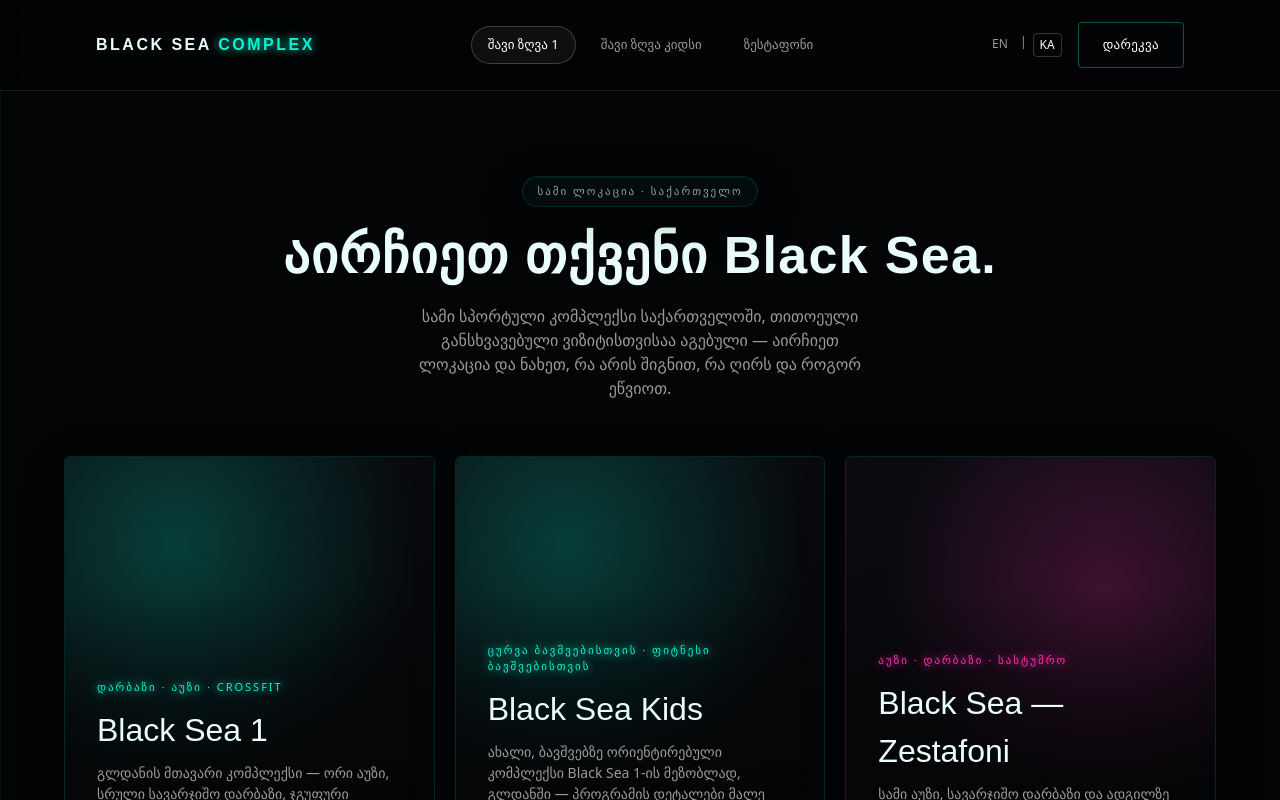
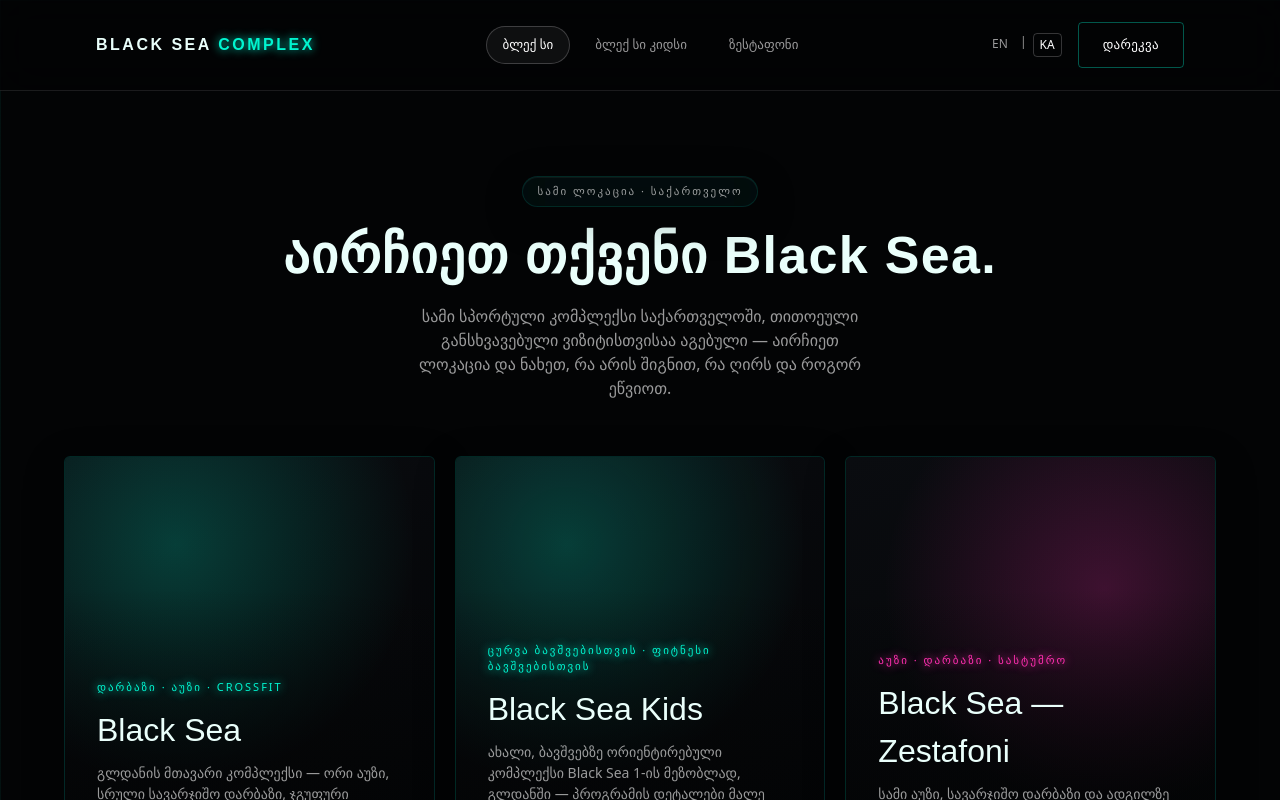
Before and after one commit to BubaVerseX/blacksea2, a Next.js app: page / in a window 1280 px wide. Shown: the top 800 px of the page. Built offline with nearby package versions, Linux system fonts and the light colour scheme.

Commit message:
Fix Georgian wording: brand name, unlimited/pool terms

```diff
--- a/src/app/content.ts
+++ b/src/app/content.ts
@@ -108,8 +108,8 @@
 export const locations: Record<LocationId, LocationContent> = {
   blacksea1: {
     id: "blacksea1",
-    brandName: "Black Sea 1",
-    shortName: { en: "Black Sea 1", ka: "შავი ზღვა 1" },
+    brandName: "Black Sea",
+    shortName: { en: "Black Sea", ka: "ბლექ სი" },
     accent: "gold",
     facebook: "https://www.facebook.com/bscomplex.ge",
     gateTag: { en: "Gym · Pool · CrossFit", ka: "დარბაზი · აუზი · CrossFit" },
@@ -157,7 +157,7 @@
   blackseakids: {
     id: "blackseakids",
     brandName: "Black Sea Kids",
-    shortName: { en: "Black Sea Kids", ka: "შავი ზღვა კიდსი" },
+    shortName: { en: "Black Sea Kids", ka: "ბლექ სი კიდსი" },
     accent: "gold",
     gateTag: { en: "Kids Swim · Kids Fitness", ka: "ცურვა ბავშვებისთვის · ფიტნესი ბავშვებისთვის" },
     gateBlurb: {
@@ -234,8 +234,8 @@
         rows: [
           { tier: { en: "1 visit", ka: "1 ვიზიტი" }, price: "20 ₾" },
           { tier: { en: "12 visits", ka: "12 ვიზიტი" }, price: "100 ₾" },
-          { tier: { en: "Unlimited until 15:00", ka: "უსასრულო 15:00 საათამდე" }, price: "120 ₾" },
-          { tier: { en: "Unlimited", ka: "უსასრულო" }, price: "140 ₾" },
+          { tier: { en: "Unlimited until 15:00", ka: "ულიმიტო 15:00 საათამდე" }, price: "120 ₾" },
+          { tier: { en: "Unlimited", ka: "ულიმიტო" }, price: "140 ₾" },
         ],
       },
       {
@@ -243,8 +243,8 @@
         rows: [
           { tier: { en: "1 visit", ka: "1 ვიზიტი" }, price: "20 ₾" },
           { tier: { en: "12 visits", ka: "12 ვიზიტი" }, price: "70 ₾" },
-          { tier: { en: "Unlimited until 15:00", ka: "უსასრულო 15:00 საათამდე" }, price: "70 ₾" },
-          { tier: { en: "Unlimited", ka: "უსასრულო" }, price: "90 ₾" },
+          { tier: { en: "Unlimited until 15:00", ka: "ულიმიტო 15:00 საათამდე" }, price: "70 ₾" },
+          { tier: { en: "Unlimited", ka: "ულიმიტო" }, price: "90 ₾" },
         ],
       },
       {
@@ -252,23 +252,23 @@
         rows: [
           { tier: { en: "1 visit", ka: "1 ვიზიტი" }, price: "25 ₾" },
           { tier: { en: "12 visits", ka: "12 ვიზიტი" }, price: "130 ₾" },
-          { tier: { en: "Unlimited until 15:00", ka: "უსასრულო 15:00 საათამდე" }, price: "150 ₾" },
-          { tier: { en: "Unlimited", ka: "უსასრულო" }, price: "180 ₾" },
+          { tier: { en: "Unlimited until 15:00", ka: "ულიმიტო 15:00 საათამდე" }, price: "150 ₾" },
+          { tier: { en: "Unlimited", ka: "ულიმიტო" }, price: "180 ₾" },
         ],
       },
       {
         category: { en: "Group classes", ka: "ჯგუფური ვარჯიშები" },
         rows: [
-          { tier: { en: "Swimming — 1 visit", ka: "ცურვა — 1 ვიზიტი" }, price: "15 ₾" },
-          { tier: { en: "Swimming — 12 visits", ka: "ცურვა — 12 ვიზიტი" }, price: "75 ₾" },
+          { tier: { en: "Swimming — 1 visit", ka: "აუზი — 1 ვიზიტი" }, price: "15 ₾" },
+          { tier: { en: "Swimming — 12 visits", ka: "აუზი — 12 ვიზიტი" }, price: "75 ₾" },
           { tier: { en: "Boxing", ka: "ბოქსი" }, price: "50 ₾" },
         ],
       },
       {
         category: { en: "Personal / individual training", ka: "პერსონალური ვარჯიშები" },
         rows: [
-          { tier: { en: "Swimming — 1 visit", ka: "ცურვა — 1 ვიზიტი" }, price: "30 ₾" },
-          { tier: { en: "Swimming — 12 visits", ka: "ცურვა — 12 ვიზიტი" }, price: "180 ₾" },
+          { tier: { en: "Swimming — 1 visit", ka: "აუზი — 1 ვიზიტი" }, price: "30 ₾" },
+          { tier: { en: "Swimming — 12 visits", ka: "აუზი — 12 ვიზიტი" }, price: "180 ₾" },
           { tier: { en: "Fitness — 12 visits", ka: "ფიტნესი — 12 ვიზიტი" }, price: "150 ₾" },
         ],
       },
```
